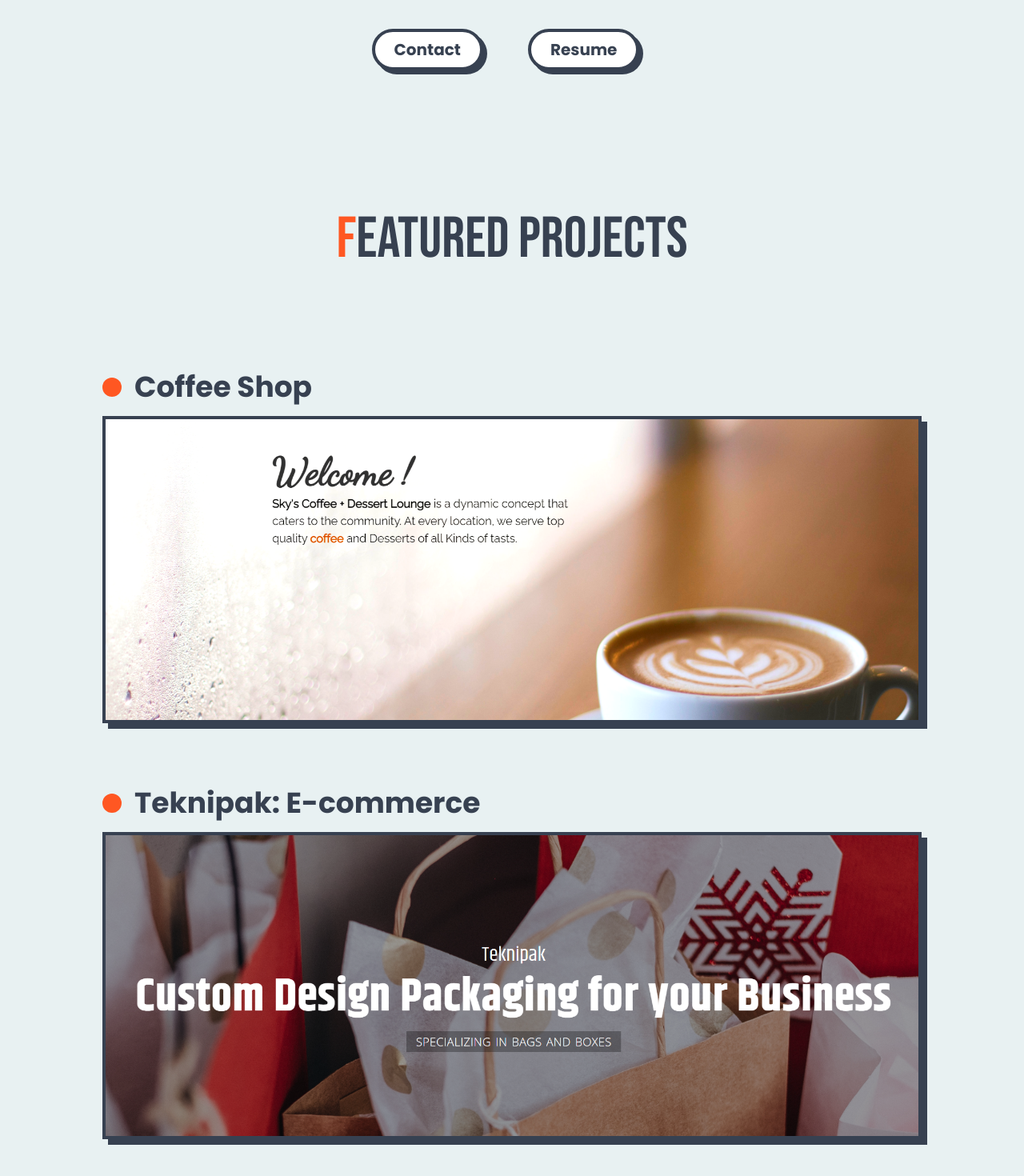
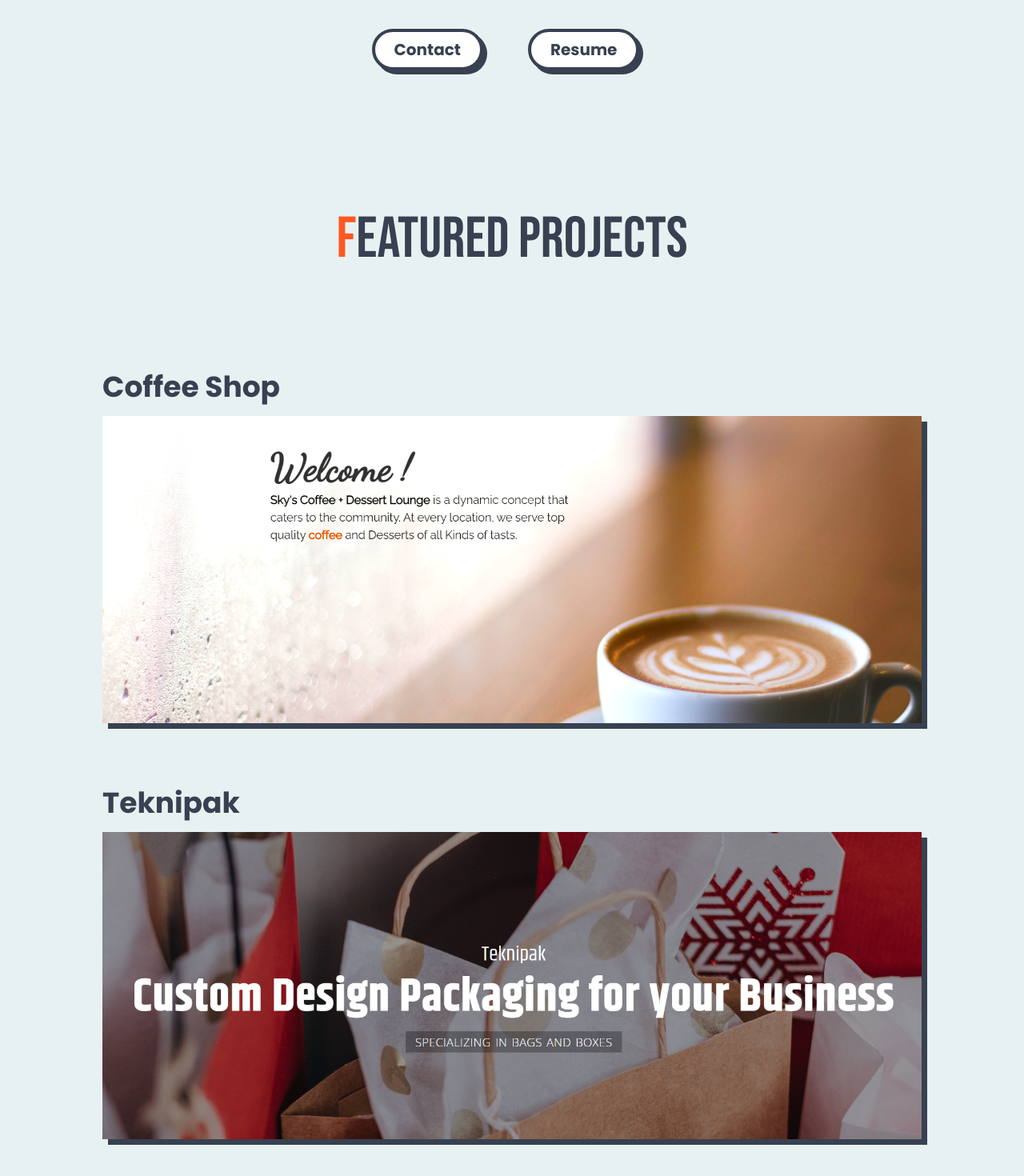
Before and after one commit to skystanoyevitch/sky-portfolio, a React (Create React App) app: page / in a window 1280 px wide. Shown: the part 776-2246 px from the top of the page at 80% size. Built offline with nearby package versions, Linux system fonts and the light colour scheme.

Commit message:
updates to box styling

```diff
--- a/src/Pages/Home/Components/FeaturedProjects.js
+++ b/src/Pages/Home/Components/FeaturedProjects.js
@@ -39,7 +39,7 @@ function FeaturedProjects() {
 				</h1>
 
 				<div className="grid grid-rows-2 gap-y-20">
-					<motion.div>
+					<motion.div className="relative">
 						<a
 							href="https://rolypolie.github.io/SkysCafe/"
 							target="_blank"
@@ -47,16 +47,16 @@ function FeaturedProjects() {
 						>
 							<h2 className="font-poppins lg:text-4xl font-bold text-gray-700 pb-2 md:pb-4">
 								{" "}
-								<span className="inline-block h-2 w-2 md:h-6 md:w-6 bg-mainOrange rounded-full mr-4"></span>
 								Coffee Shop
 							</h2>
-							<div className="relative border-4 border-gray-700 overflow-hidden h-60 lg:h-96 shadow-mainBoxShadow hover:shadow-shadowOrange">
-								<div className="absolute hover:scale-110 transition-all duration-500 ease-in-out transform h-full w-full bg-skyCoffee bg-cover bg-center bg-no-repeat h-60 lg:h-96"></div>
+							<div className="relative overflow-hidden h-60 lg:h-96 z-20 shadow-mainBoxShadow">
+								<div className="absolute hover:scale-110 transition-all duration-500 ease-in-out transform w-full bg-skyCoffee bg-cover bg-center bg-no-repeat h-60 lg:h-96"></div>
 							</div>
+							{/* <div className="absolute border-4 border-gray-700 w-full xl:h-96 top-20 left-6 z-10 bg-white"></div> */}
 						</a>
 					</motion.div>
 
-					<motion className="group">
+					<motion.div className="relative group">
 						<a
 							href="https://teknipak.com/"
 							target="_blank"
@@ -64,14 +64,14 @@ function FeaturedProjects() {
 							className=""
 						>
 							<h2 className="font-poppins lg:text-4xl font-bold text-gray-700 pb-2 md:pb-4">
-								<span className="inline-block h-2 w-2 md:h-6 md:w-6 bg-mainOrange rounded-full mr-4"></span>
-								Teknipak: E-commerce
+								Teknipak
 							</h2>
-							<div className="relative border-4 border-gray-700 overflow-hidden h-60 lg:h-96 shadow-mainBoxShadow hover:shadow-shadowOrange">
+							<div className="relative overflow-hidden h-60 lg:h-96 z-20 shadow-mainBoxShadow">
 								<div className="absolute hover:scale-110 transition-all duration-500 ease-in-out transform h-full w-full bg-teknipak bg-center bg-cover bg-no-repeat"></div>
 							</div>
+							{/* <div className="absolute border-4 border-gray-700 w-full xl:h-96 top-20 left-6 z-10 bg-white"></div> */}
 						</a>
-					</motion>
+					</motion.div>
 				</div>
 			</div>
 		</motion.section>
--- a/src/Pages/Home/Components/Hero.js
+++ b/src/Pages/Home/Components/Hero.js
@@ -28,18 +28,22 @@ function Hero() {
 				</div>
 				<div className="text-center flex flex-col md:flex-row md:justify-center lg:space-x-10">
 					<Link to={"/Contact"}>
+						<div className="relative">
 							<motion.button
 								variants={buttonVarant}
+								whileHover="hover"
 								style={{
 									boxShadow: "5px 5px 0 rgba(55, 65, 81, 1)",
 								}}
-							whileHover="hover"
 								whileTap={{ scale: 0.9 }}
-							className="hover:bg-mainOrange hover:text-white bg-white border-4 border-gray-700 font-bold text-gray-700 py-2 px-6 font-poppins text-md xl:text-xl xl:w-30 mt-8 xl:mt-10 md:mr-4 rounded-full"
+								className="relative z-20 hover:bg-mainOrange hover:text-white bg-white border-4 border-gray-700 font-bold text-gray-700 py-2 px-6 font-poppins text-md xl:text-xl xl:w-30 mt-8 xl:mt-10 md:mr-4 rounded-full"
 							>
 								Contact
 							</motion.button>
+							{/* <div className="absolute h-14 w-36 top-12 left-3 bg-white border-4 border-gray-700 z-10"></div> */}
+						</div>
 					</Link>
+
 					<div>
 						<motion.button
 							variants={buttonVarant}
--- a/src/Pages/Portfolio/Portfolio.js
+++ b/src/Pages/Portfolio/Portfolio.js
@@ -76,7 +76,7 @@ function Portfolio() {
 								rel="noreferrer"
 								className=""
 							>
-								<div className="bg-this-is-sky bg-cover bg-center bg-no-repeat w-full h-full border-4 border-gray-700 shadow-mainBoxShadow hover:shadow-shadowOrange"></div>
+								<div className="bg-this-is-sky bg-cover bg-center bg-no-repeat w-full h-full shadow-mainBoxShadow hover:shadow-shadowOrange"></div>
 							</a>
 						</div>
 					</div>
```
Lines whose indentation alone changed are shown as unchanged.
